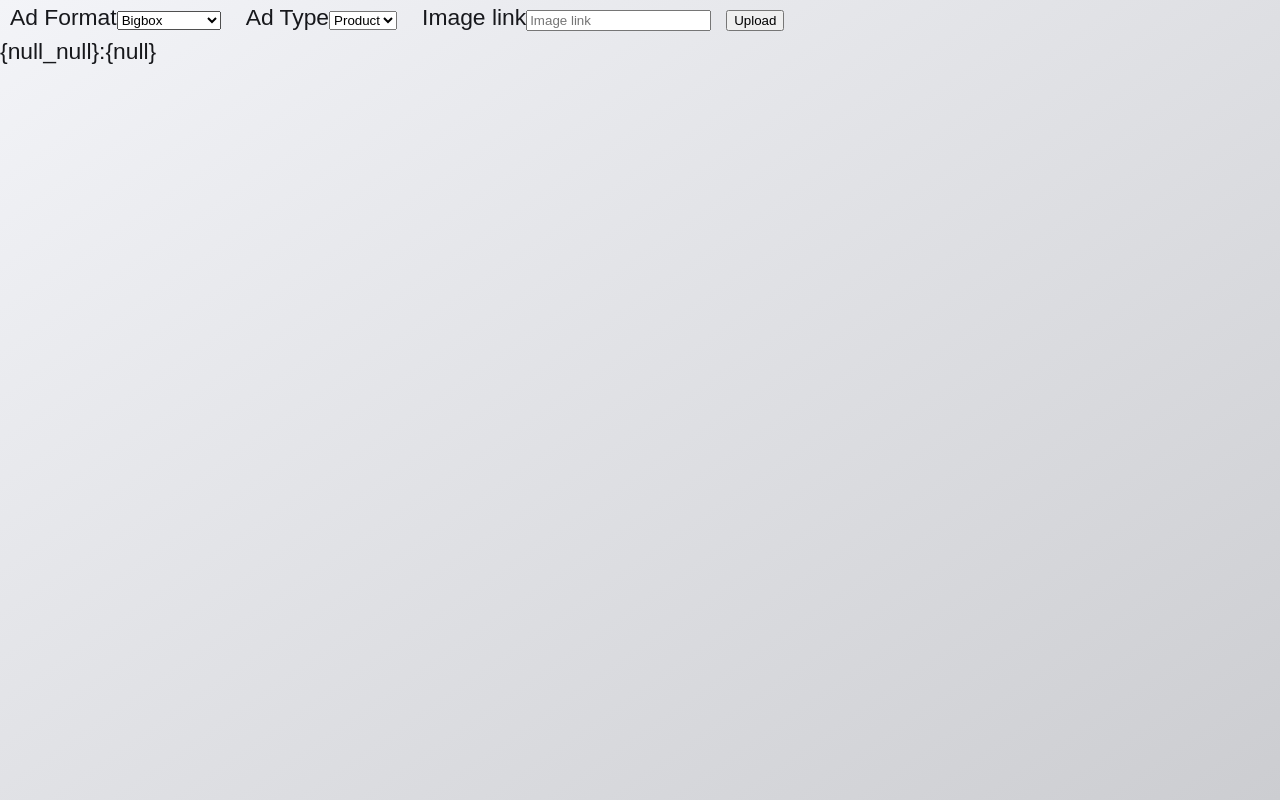
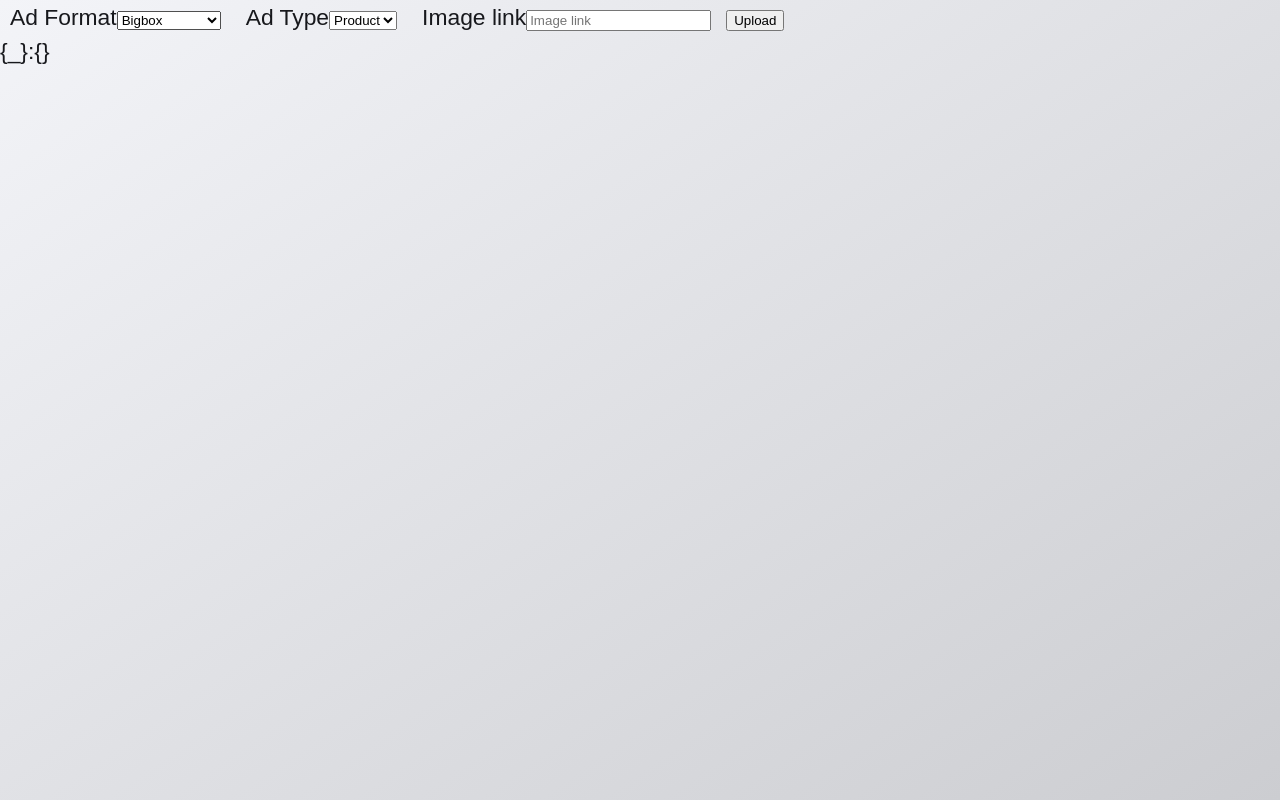
Before and after one commit to pashokmi/my-prod, a Next.js app: page /select in a window 1280 px wide. Built offline with nearby package versions, Linux system fonts and the light colour scheme.

Commit message:
test commit-2

```diff
--- a/src/components/Select.jsx
+++ b/src/components/Select.jsx
@@ -17,9 +17,9 @@ const Select = () => {
     { name: 'Product', value: 'product' },
     { name: 'Flyer', value: 'flyer' }
   ]
-  const [inputValue, setInputValue] = useState(null)
-  const [typeValue, setTypeValue] = useState(null)
-  const [formatValue, setFormatValue] = useState(null)
+  const [inputValue, setInputValue] = useState(null || '')
+  const [typeValue, setTypeValue] = useState(null || '')
+  const [formatValue, setFormatValue] = useState(null || '')
   const addNewTask = (e) => {
     e.preventDefault()
     console.log(
```
